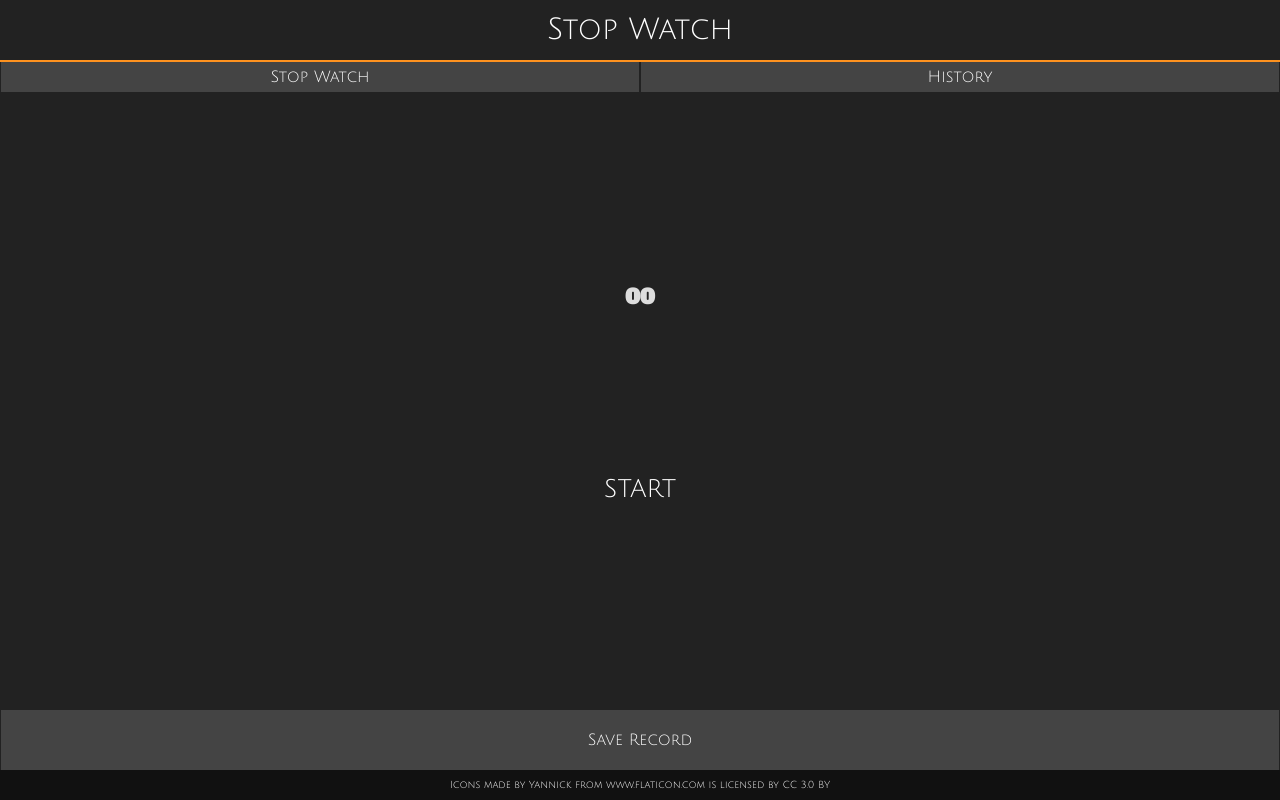
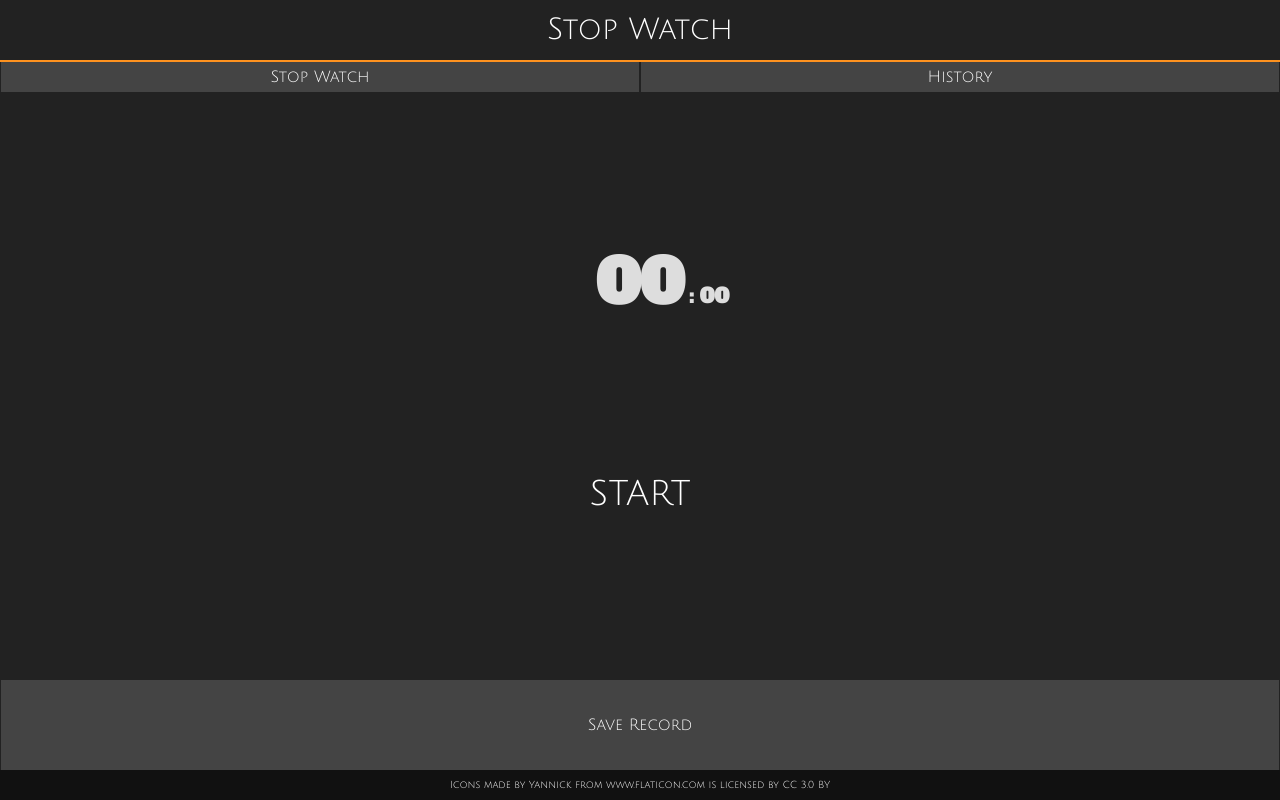
Before and after one commit to MESepehr/TimeTracker, a React (Create React App) app in the folder front-end/: page / in a window 1280 px wide. Built offline with nearby package versions, Linux system fonts and the light colour scheme; the HTML template or start-up script is replaced by a standard one.

Commit message:
StopWatch css is independent now

```diff
--- a/front-end/src/App.css
+++ b/front-end/src/App.css
@@ -12,6 +12,7 @@
 
     --main-buttons-height:30px;
     --main-buttons-height-X2:60px;
+    --main-buttons-height-X3:90px;
 }
 
 *{
@@ -106,19 +107,6 @@ button:active  {
     background: var(--orange-color-burnt);
 }
 
-.stop-watch{
-
-    font-size:60px;
-    color:#ddd;
-    width:100%;
-    text-align:center;
-    font-family: 'Alfa Slab One', cursive;
-}
-
-.milisecond-part{
-    font-size:20px;
-}
-
     @media only screen and (max-height: 768px) {
         [class*="stop-watch"] {
             margin-top:50px;
@@ -134,7 +122,7 @@ button:active  {
     width:100%;
     height: var(--main-buttons-height);
     background-color:var(--main-bg-color);
-    font-size:25px;
+    font-size:35px;
     text-decoration: none;
 }
 
@@ -144,7 +132,7 @@ button:active  {
 
 .save-record-button{
     width:100%;
-    height: var(--main-buttons-height-X2);
+    height: var(--main-buttons-height-X3);
 }
 
 
--- a/front-end/src/components/stopwatch/StopWatch.js
+++ b/front-end/src/components/stopwatch/StopWatch.js
@@ -1,5 +1,6 @@
 import React from 'react';
 import PropTypes from 'prop-types';
+import './stopwatch.css';
 
 
 export default class StopWatch extends React.Component
@@ -49,7 +50,12 @@ export default class StopWatch extends React.Component
         /**milisecond part */
         showMiliSecondPart()
         {
-            return this.numToString(Math.floor(this.mil/10));
+            return '\t:\t'+this.numToString(Math.floor(this.mil/10));
+        }
+
+        showSecondPart()
+        {
+            return this.numToString(this.sec);
         }
 
         /**Takes number and returns string in the 2 characters format : 1 -> '01' , 32 -> '32' */
@@ -93,7 +99,7 @@ export default class StopWatch extends React.Component
         }
         /*<div className="stop-watch"><b> <span style={houreStyle}>{this.state.hour}:</span><span>00</span><span className="milisecond-part">:00</span> </b></div>*/
         return(
-            <div className="stop-watch"><b><span className="milisecond-part">{this.showMiliSecondPart()}</span> </b></div>
+            <div className="stop-watch"><b><span>{this.showSecondPart()}</span><span className="milisecond-part">{this.showMiliSecondPart()}</span> </b></div>
         );
     }
 }
--- /dev/null
+++ b/front-end/src/components/stopwatch/stopwatch.css
@@ -0,0 +1,20 @@
+*{
+    -moz-transition: all .2s ease;
+    -o-transition: all .2s ease;
+    -webkit-transition: all .2s ease;
+}
+
+.stop-watch{
+    font-size:60px;
+    color:#ddd;
+    width:100%;
+    text-align:center;
+    font-family: 'Alfa Slab One', cursive;
+}
+
+.milisecond-part{
+    margin-top:40px;
+    margin-left:5px;
+    font-size:20px;
+    position:absolute;
+}
```
